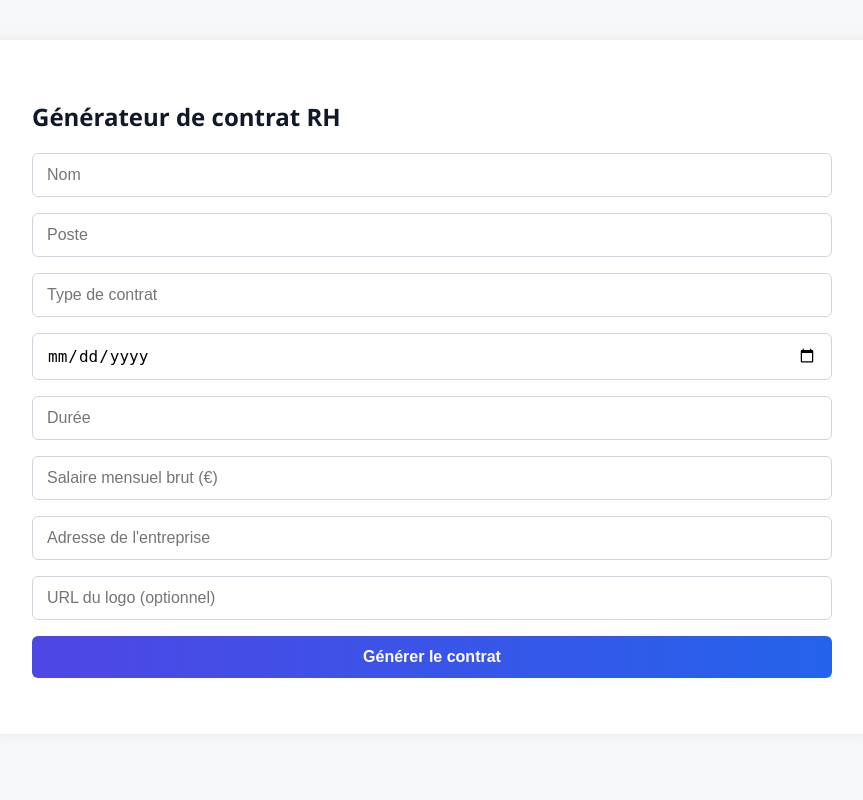
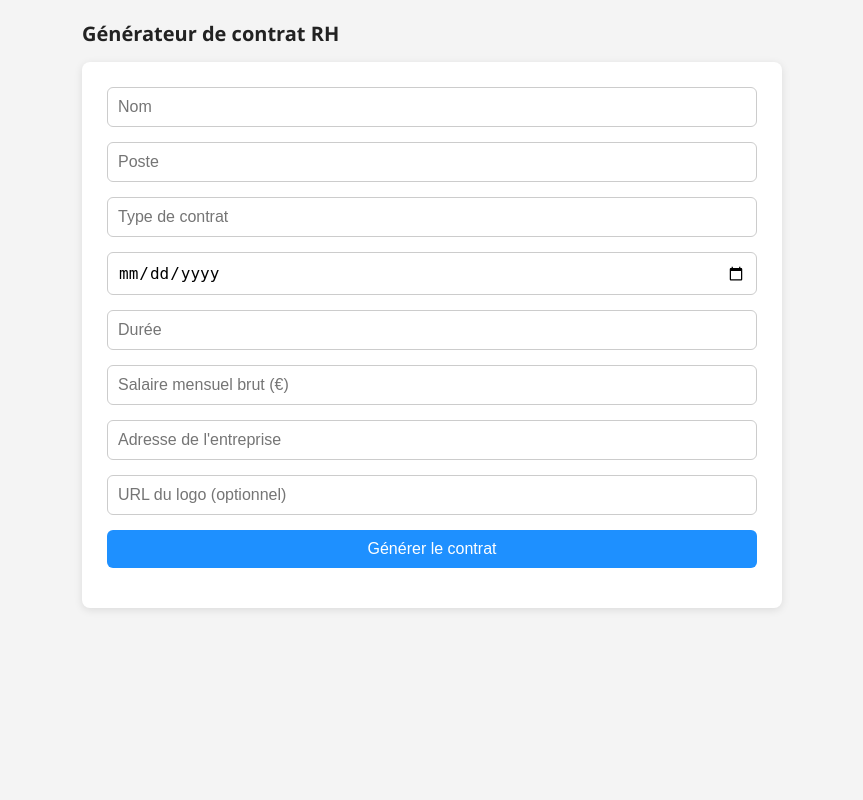
Before and after one commit to Heloise97122/PlanifAI-site, a FastAPI app: page / in a window 1280 px wide. Shown: the whole page, without its empty margins (208-1071 px from the left). Run offline with FastAPI, Linux system fonts and the light colour scheme.

Commit message:
Update style.css

```diff
--- a/static/style.css
+++ b/static/style.css
@@ -1,71 +1,43 @@
 body {
-    font-family: 'Segoe UI', sans-serif;
-    background-color: #f7f8fa;
-    color: #1f2937;
-    margin: 0;
-    padding: 0;
+    font-family: "Segoe UI", sans-serif;
+    background-color: #f4f4f4;
+    padding: 20px;
+    max-width: 700px;
+    margin: auto;
+    color: #222;
 }
 
-.container {
-    max-width: 800px;
-    margin: 40px auto;
-    padding: 40px;
-    background-color: #ffffff;
-    box-shadow: 0 0 15px rgba(0,0,0,0.06);
+form {
+    background-color: #fff;
+    padding: 25px;
     border-radius: 8px;
+    box-shadow: 0 2px 8px rgba(0, 0, 0, 0.1);
 }
 
-h1, h2 {
-    color: #111827;
-    margin-bottom: 20px;
+h2 {
+    margin-bottom: 15px;
+    font-size: 20px;
+    color: #222;
 }
 
-form input,
-form button {
+input, button {
     display: block;
     width: 100%;
-    padding: 12px 14px;
-    margin-bottom: 16px;
-    border: 1px solid #d1d5db;
+    margin-bottom: 15px;
+    padding: 10px;
+    font-size: 16px;
+    border: 1px solid #ccc;
     border-radius: 6px;
-    font-size: 1rem;
 }
 
-form button {
-    background: linear-gradient(90deg, #4f46e5, #2563eb);
+button {
+    background-color: #1e90ff;
     color: white;
-    font-weight: bold;
     border: none;
     cursor: pointer;
     transition: background 0.3s ease;
 }
 
-form button:hover {
-    background: linear-gradient(90deg, #3730a3, #1e3a8a);
+button:hover {
+    background-color: #0078d4;
 }
-
-.logo {
-    max-height: 60px;
-    margin-bottom: 20px;
-}
-
-.informations p, .clauses p {
-    line-height: 1.6;
-    margin: 8px 0;
-}
-
-.signature {
-    margin-top: 40px;
-}
-
-.signature .signatures {
-    display: flex;
-    justify-content: space-between;
-    gap: 50px;
-    margin-top: 30px;
-}
-
-.signature hr {
-    margin-top: 40px;
-    border: 1px solid #d1d5db;
-}
```
